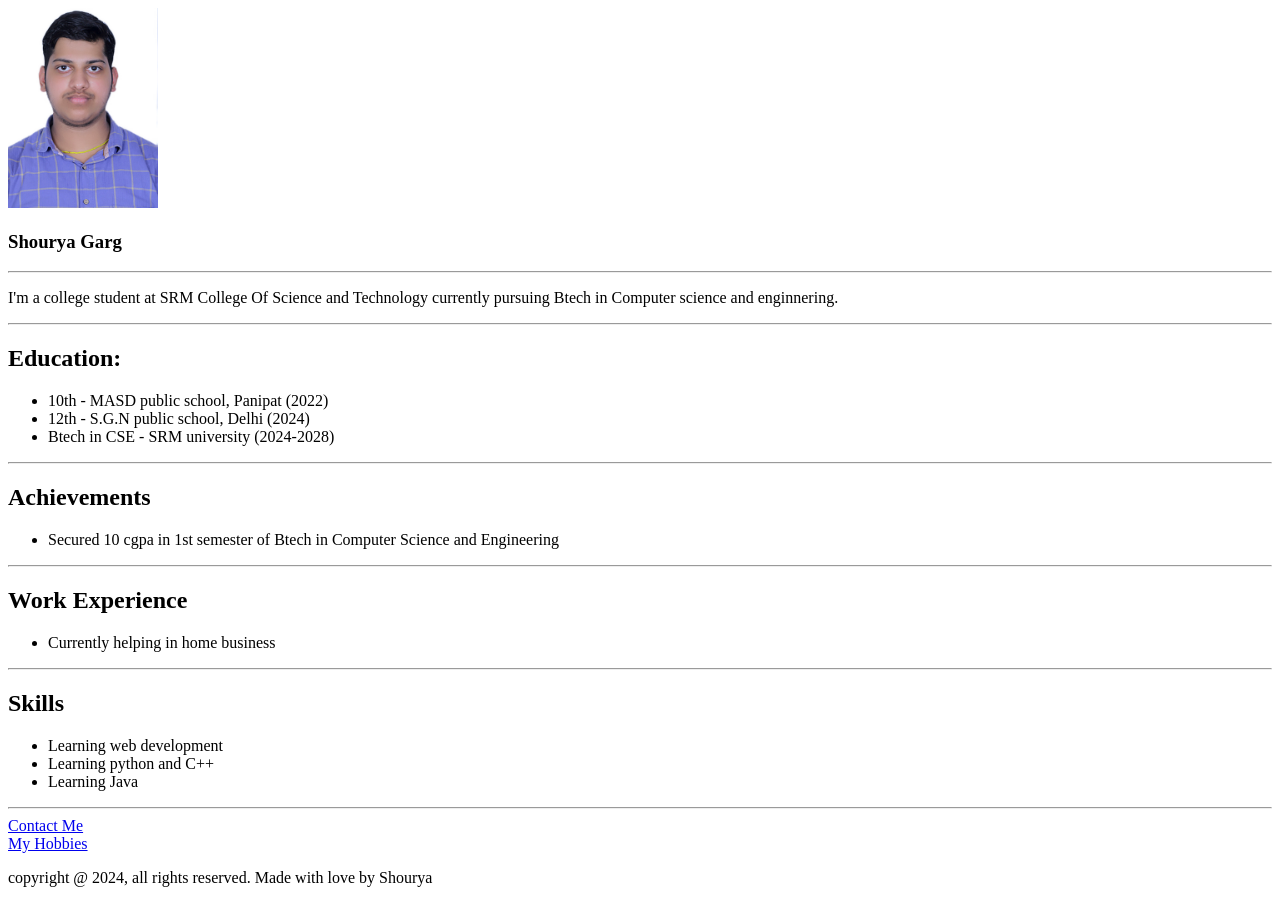
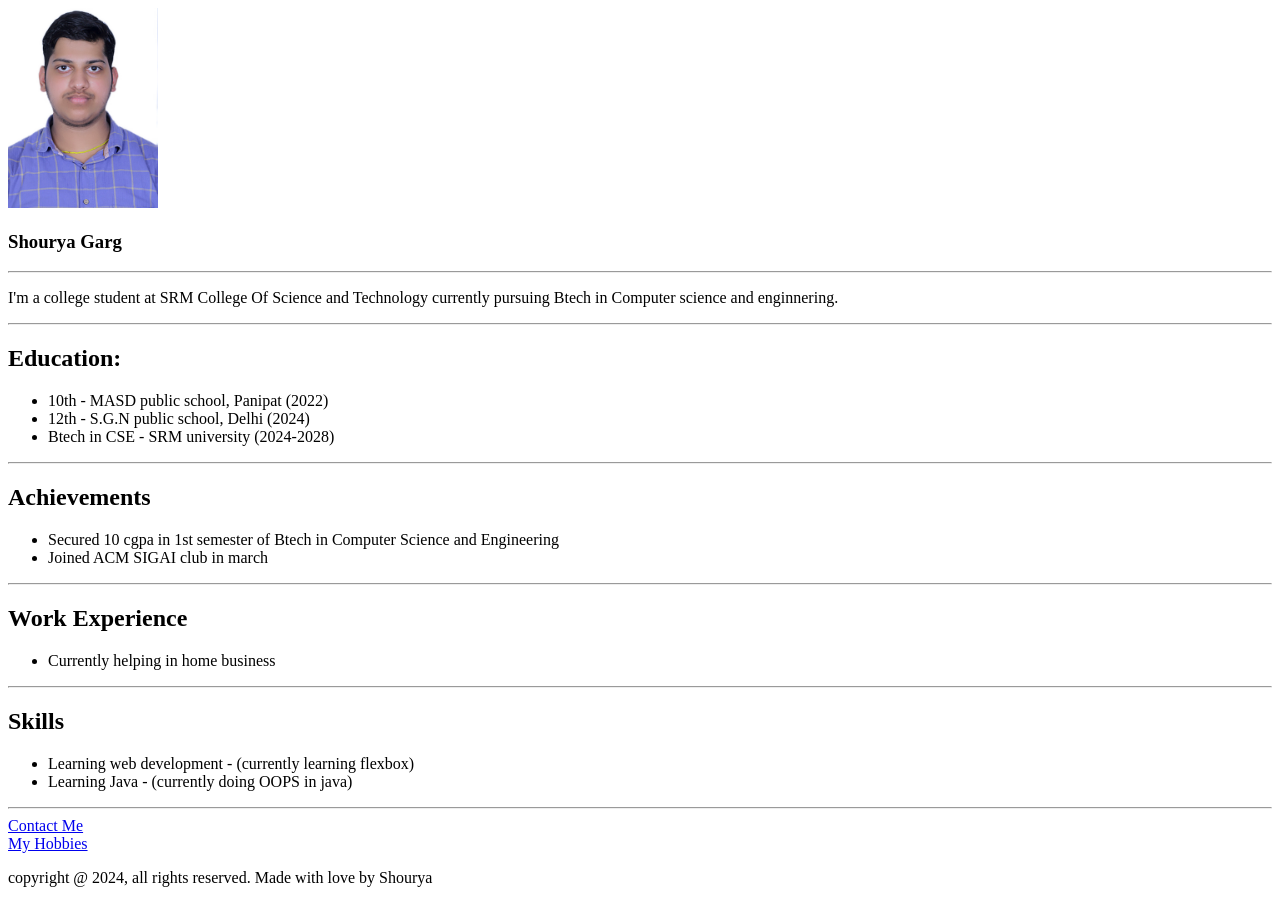
Before and after one commit to shou-1202/My-resume, a plain HTML site: page index.html in a window 1280 px wide. Drawn offline with Linux system fonts and the light colour scheme.

Commit message:
Update index.html

```diff
--- a/index.html
+++ b/index.html
@@ -20,6 +20,7 @@
     <h2>Achievements</h2>
     <ul>
         <li>Secured 10 cgpa in 1st semester of Btech in Computer Science and Engineering</li>
+        <li>Joined ACM SIGAI club in march</li>
     </ul>
     <hr />
     <h2>Work Experience</h2>
@@ -29,9 +30,8 @@
     <hr />
     <h2>Skills</h2>
     <ul>
-        <li>Learning web development</li>
-        <li>Learning python and C++</li>
-        <li>Learning Java</li>
+        <li>Learning web development - (currently learning flexbox)</li>
+        <li>Learning Java - (currently doing OOPS in java)</li>
     </ul>
     <hr />
     <a href="./public/contact.html">Contact Me</a>
```
